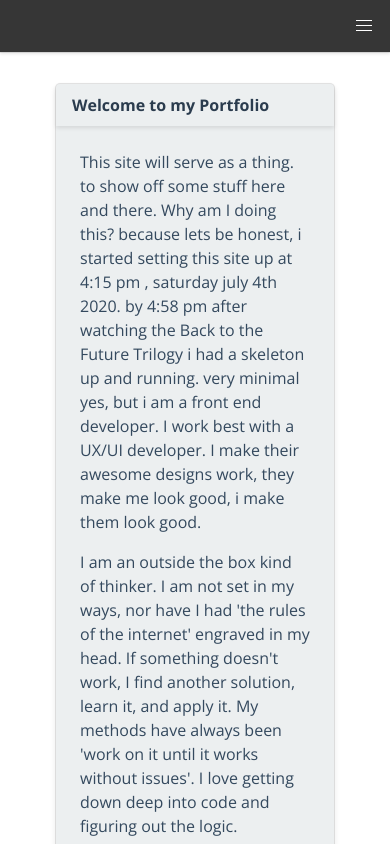
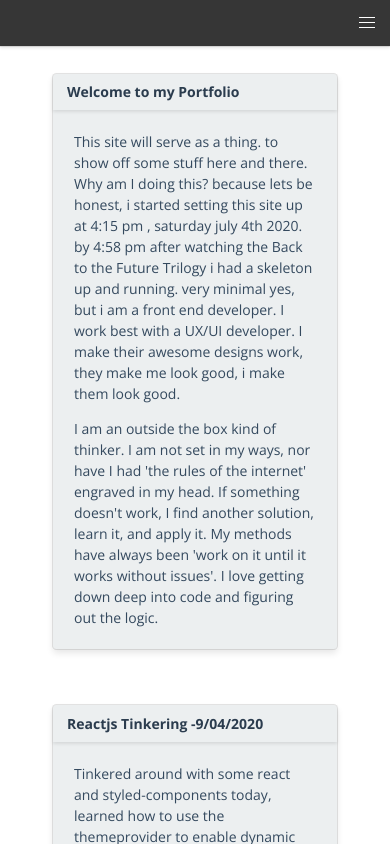
Before and after one commit to jameshood118/projects, a Vue app: page /#/ in a window 390 px wide. Shown: the top 844 px of the page. Built offline with nearby package versions, Linux system fonts and the light colour scheme.

Commit message:
add clamp

```diff
--- a/src/styles/variables.scss
+++ b/src/styles/variables.scss
@@ -16,6 +16,7 @@ $primary: #34495e !default;
 $yellow-invert: #fff;
 
 //variable overrides
+$body-size: clamp(14px, 2.5vw, 16px);
 $gap: 32px;
 $section-padding: 2rem 1.5rem;
 $radius-small: 3px;
```
